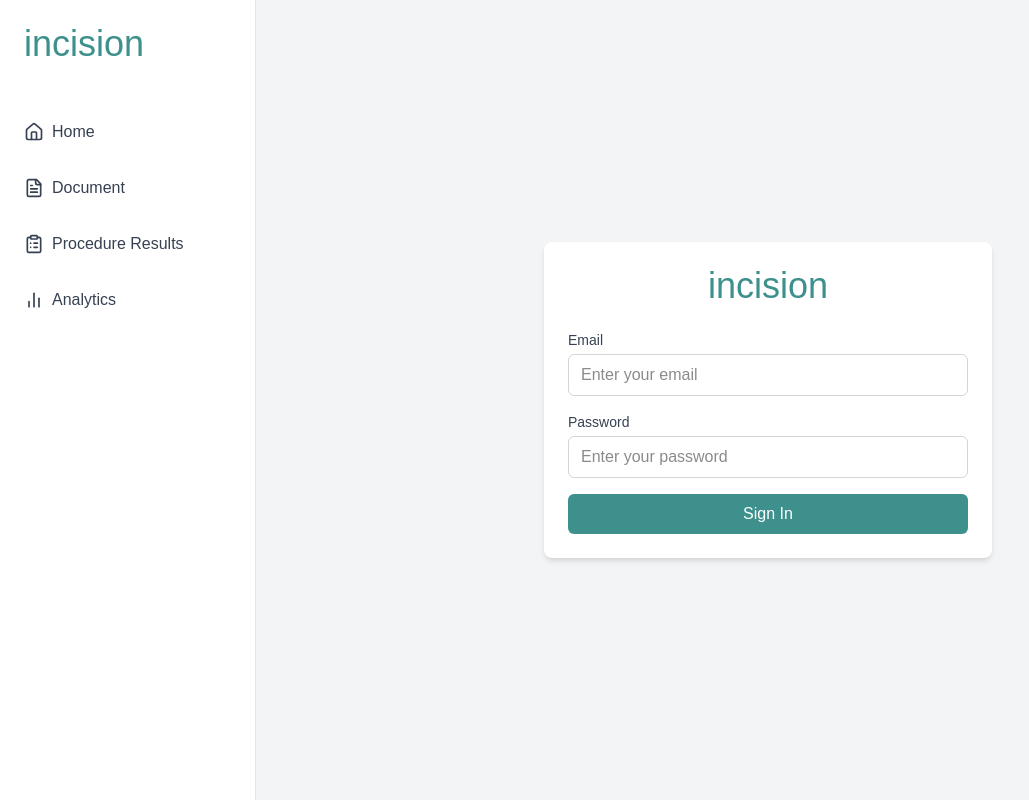
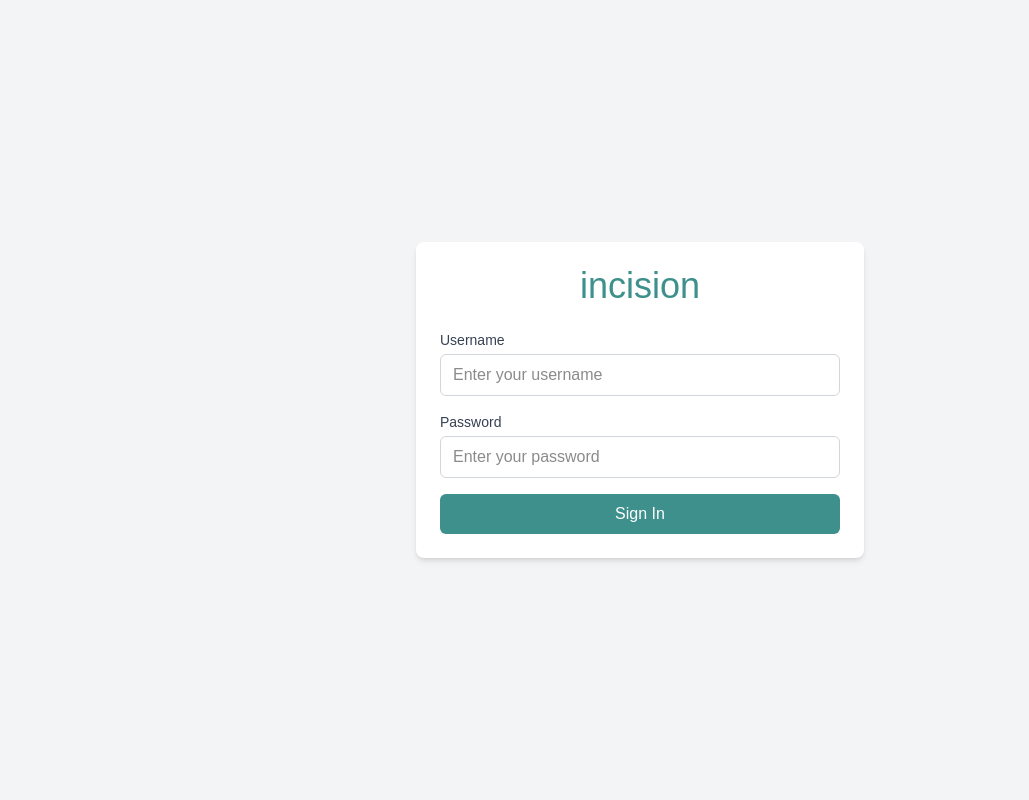
Before and after one commit to Anthony-Shoshi/incision-frontend, a Next.js app: page / in a window 1280 px wide. Shown: the whole page, without its empty margins (0-1029 px from the left). Built offline with nearby package versions, Linux system fonts and the light colour scheme.

Commit message:
login api implemented

```diff
--- a/src/app/clientlayout.tsx
+++ /dev/null
@@ -1,29 +0,0 @@
-'use client';
-
-import { useEffect, useState } from 'react';
-import { usePathname } from 'next/navigation';
-import Sidebar from '../components/Sidebar';
-import { ReactNode } from 'react';
-
-export default function ClientLayout({ children }: { children: ReactNode }) {
-  const pathname = usePathname();
-  const isLoginPage = pathname === '/';
-  const [isAuthenticated, setIsAuthenticated] = useState(true);
-
-  useEffect(() => {
-    // Check for authToken in localStorage (client-side only)
-    const authToken = localStorage.getItem('authToken');
-    setIsAuthenticated(!!authToken);
-  }, []);
-
-  if (isLoginPage) {
-    return <main className="min-h-screen">{children}</main>;
-  }
-
-  return (
-    <div className="flex min-h-screen">
-      {isAuthenticated && <Sidebar />}
-      <main className="flex-1">{children}</main>
-    </div>
-  );
-}
--- a/src/app/document/page.tsx
+++ b/src/app/document/page.tsx
@@ -4,7 +4,7 @@ import { FileSpreadsheet } from "lucide-react";
 import Link from "next/link";
 import { useRef, useState } from "react";
 import { useRouter } from "next/navigation";
-import  toast  from 'react-hot-toast';
+import toast from 'react-hot-toast';
 
 const DocumentPage = () => {
   const fileInputRef = useRef<HTMLInputElement>(null);
@@ -25,10 +25,20 @@ const DocumentPage = () => {
     const formData = new FormData();
     formData.append("file", file);
 
+    const token = localStorage.getItem("authToken");
+
+    if (!token) {
+      toast.error("Authentication token missing. Please log in again.");
+      return;
+    }
+
     try {
       setUploading(true);
       const response = await fetch("http://127.0.0.1:5050/api/upload-dataset", {
         method: "POST",
+        headers: {
+          Authorization: `Bearer ${token}`,
+        },
         body: formData,
       });
 
@@ -36,7 +46,8 @@ const DocumentPage = () => {
         toast.success("Your file was uploaded successfully.");
         router.push("/procedure-results");
       } else {
-        toast.error("Upload failed. Please check your file and try again.");
+        const errorData = await response.json();
+        toast.error(errorData.error || "Upload failed. Please check your file.");
       }
     } catch (error) {
       console.error("Upload error:", error);
--- a/src/app/globals.css
+++ b/src/app/globals.css
@@ -56,3 +56,7 @@ body {
   color: var(--foreground);
   font-family: Arial, Helvetica, sans-serif;
 }
+
+nextjs-portal {
+  display: none;
+}
--- a/src/app/layout.tsx
+++ b/src/app/layout.tsx
@@ -1,17 +1,31 @@
+"use client";
+
 import "./globals.css";
-import { ReactNode } from "react";
-import Sidebar from "../components/Sidebar";
-import { Toaster } from 'react-hot-toast';
+import { ReactNode, useEffect, useState } from "react";
+import Sidebar from "@/components/Sidebar";
+import { Toaster } from "react-hot-toast";
 
 export default function RootLayout({ children }: { children: ReactNode }) {
+  const [isAuthenticated, setIsAuthenticated] = useState(false);
+  const [mounted, setMounted] = useState(false);
+
+  useEffect(() => {
+    // This runs only on the client
+    const authToken = localStorage.getItem("authToken");
+    setIsAuthenticated(!!authToken);
+    setMounted(true);
+  }, []);
+
   return (
     <html lang="en">
       <body>
-        <div className="flex min-h-screen">
-          <Toaster />
-          <Sidebar />
-          <main className="flex-1">{children}</main>
-        </div>
+        <Toaster />
+        {mounted ? (
+          <div className="flex min-h-screen">
+            {isAuthenticated && <Sidebar />}
+            <main className="flex-1">{children}</main>
+          </div>
+        ) : null}
       </body>
     </html>
   );
--- a/src/app/page.tsx
+++ b/src/app/page.tsx
@@ -13,21 +13,34 @@ export default function LoginPage() {
     e.preventDefault();
     setError('');
 
-    // Basic form validation
     if (!email || !password) {
       setError('Please fill in all fields');
       return;
     }
 
     try {
-      // Replace with your actual authentication logic
-      if (email === 'test@example.com' && password === 'password123') {
-        document.cookie = 'authToken=mock-test-user-token; path=/home';
-        setTimeout(() => router.push('/home'), 0);
+      const res = await fetch('http://127.0.0.1:5050/api/auth/login', {
+        method: 'POST',
+        headers: {
+          'Content-Type': 'application/json',
+        },
+        body: JSON.stringify({
+          username: email,
+          password: password,
+        }),
+      });
+
+      const data = await res.json();
+
+      if (res.ok && data.access_token) {
+        // Set token as cookie for client-side access
+        localStorage.setItem("authToken", data.access_token);
+        window.location.href = "/home";
       } else {
-        setError('Invalid email or password');
+        setError(data.error || 'Invalid login credentials');
       }
     } catch (err) {
+      console.error(err);
       setError('An error occurred. Please try again.');
     }
   };
@@ -48,15 +61,15 @@ export default function LoginPage() {
         <form onSubmit={handleSubmit} className="space-y-4">
           <div>
             <label htmlFor="email" className="block text-sm font-medium text-gray-700">
-              Email
+              Username
             </label>
             <input
-              type="email"
+              type="text"
               id="email"
               value={email}
               onChange={(e) => setEmail(e.target.value)}
               className="mt-1 w-full px-3 py-2 border border-gray-300 rounded-md focus:outline-none focus:ring-2 focus:ring-[var(--color-primary-dark)]"
-              placeholder="Enter your email"
+              placeholder="Enter your username"
               required
             />
           </div>
--- a/src/components/Sidebar.tsx
+++ b/src/components/Sidebar.tsx
@@ -1,11 +1,12 @@
 'use client';
 
 import Link from 'next/link';
-import { usePathname } from 'next/navigation';
-import { Home, FileText, BarChart2, ClipboardList } from 'lucide-react';
+import { usePathname, useRouter } from 'next/navigation';
+import { Home, FileText, BarChart2, ClipboardList, LogOut } from 'lucide-react';
 
 const Sidebar = () => {
   const pathname = usePathname();
+  const router = useRouter();
 
   const navItems = [
     { name: 'Home', path: '/home', icon: <Home className="mr-2" size={20} /> },
@@ -14,8 +15,15 @@ const Sidebar = () => {
     { name: 'Analytics', path: '/analytics', icon: <BarChart2 className="mr-2" size={20} /> },
   ];
 
+  const handleLogout = () => {
+    localStorage.removeItem("authToken");
+    window.location.href = "/";
+  };
+
+
   return (
-    <div className="w-64 min-h-screen bg-white border-r border-gray-200">
+    <div className="w-64 min-h-screen bg-white border-r border-gray-200 flex flex-col justify-between">
+      <div>
         <div className="p-6">
           <h1 className="text-4xl font-mediu text-[var(--color-primary-dark)]">incision</h1>
         </div>
@@ -27,8 +35,7 @@ const Sidebar = () => {
               <Link
                 key={item.name}
                 href={item.path}
-              className={`flex items-center px-6 py-4 transition-colors rounded-r-full font-medium ${
-                isActive
+                className={`flex items-center px-6 py-4 transition-colors rounded-r-full font-medium ${isActive
                     ? 'bg-[var(--color-primary)] text-white'
                     : 'text-gray-700 hover:bg-gray-100'
                   }`}
@@ -40,6 +47,18 @@ const Sidebar = () => {
           })}
         </nav>
       </div>
+
+      {/* Logout button at bottom */}
+      <div className="p-6 border-t border-gray-200">
+        <button
+          onClick={handleLogout}
+          className="flex items-center text-gray-700 hover:text-red-600 transition-colors"
+        >
+          <LogOut className="mr-2" size={20} />
+          <span>Logout</span>
+        </button>
+      </div>
+    </div>
   );
 };
 
```
Lines whose indentation alone changed are shown as unchanged.
